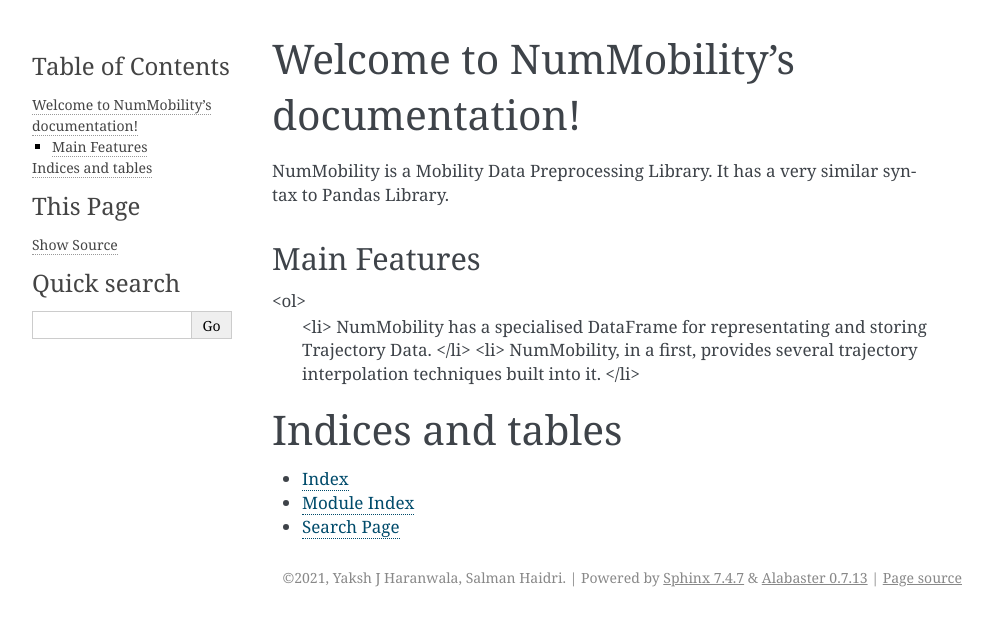
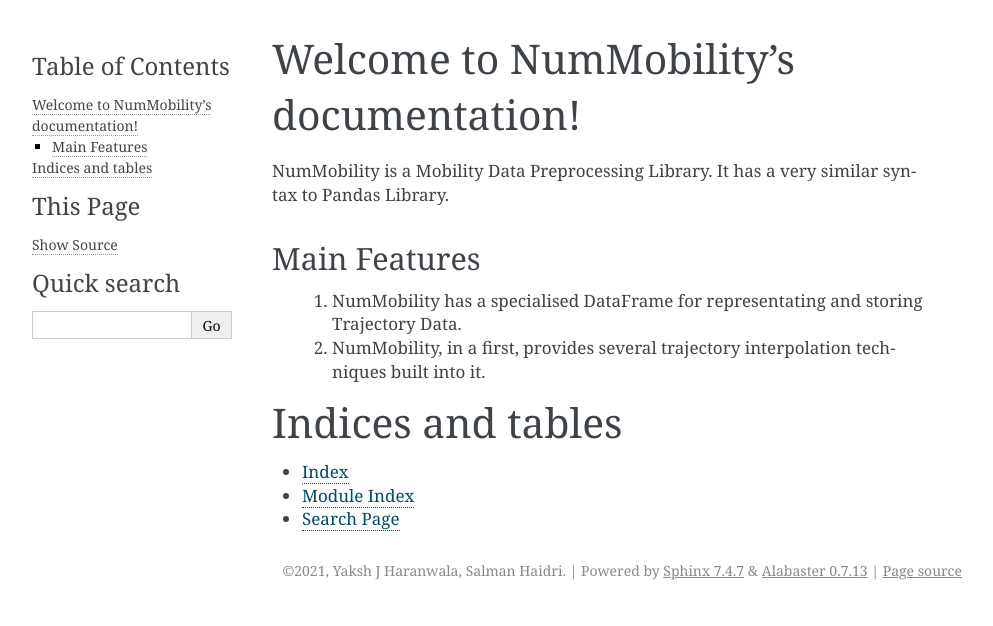
Before and after one commit to YakshHaranwala/PTRAIL, a Sphinx documentation site: the page built from docs/source/index.rst, in a window 1280 px wide. Shown: the top 626 px of the page, without its empty margins (148-1141 px from the left). Built offline with Sphinx 7.4.7, drawn with Linux system fonts in a browser that asks for light colours; some of the changed lines change nothing that is shown.

Commit message:
Update index.rst

```diff
--- a/docs/source/index.rst
+++ b/docs/source/index.rst
@@ -11,9 +11,8 @@
 
 Main Features
 -------------
-<ol>
-   <li> NumMobility has a specialised DataFrame for representating and storing Trajectory Data. </li>
-   <li> NumMobility, in a first, provides several trajectory interpolation techniques built into it. </li>
+   1. NumMobility has a specialised DataFrame for representating and storing Trajectory Data.
+   2. NumMobility, in a first, provides several trajectory interpolation techniques built into it.
 
 .. toctree::
    :maxdepth: 2
```
